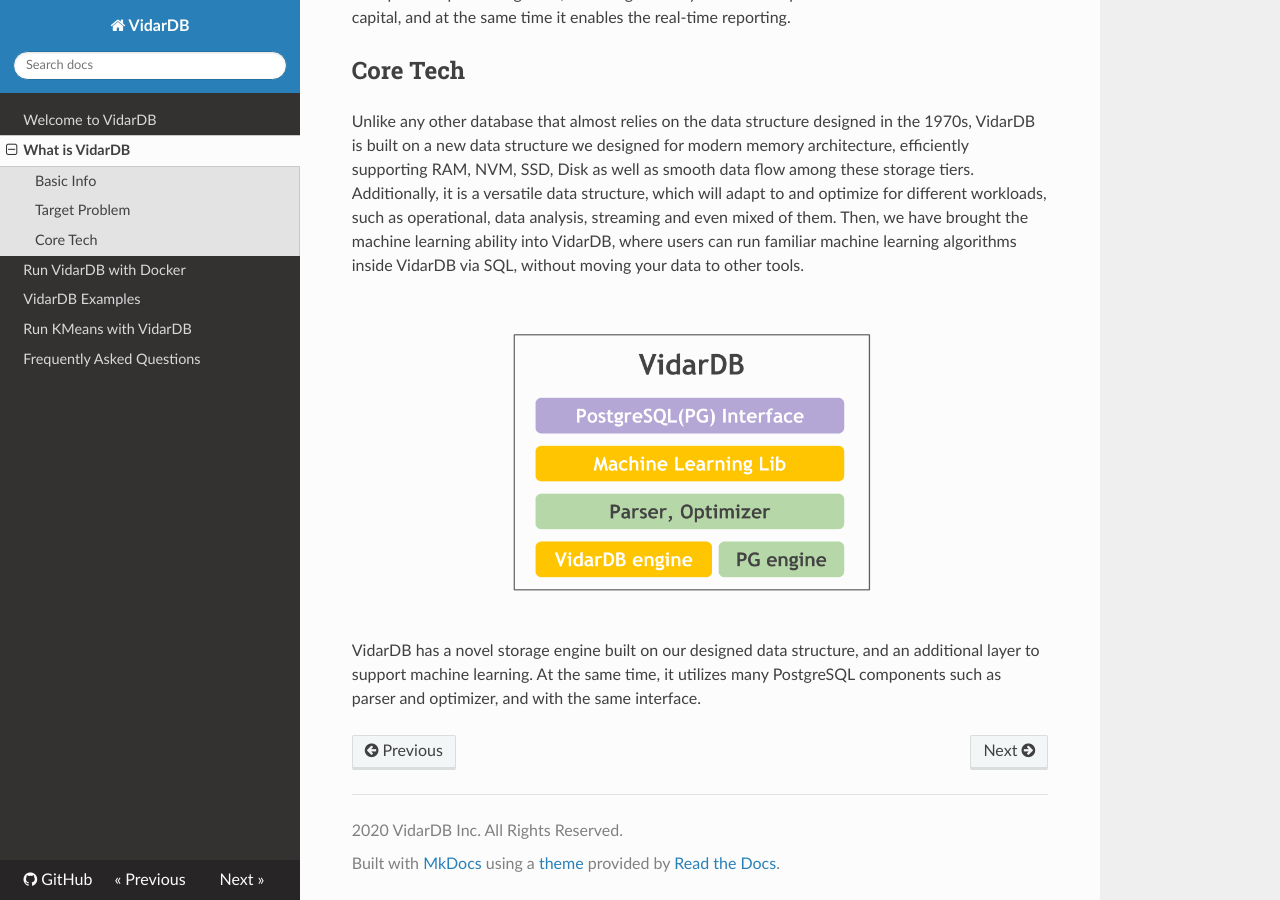
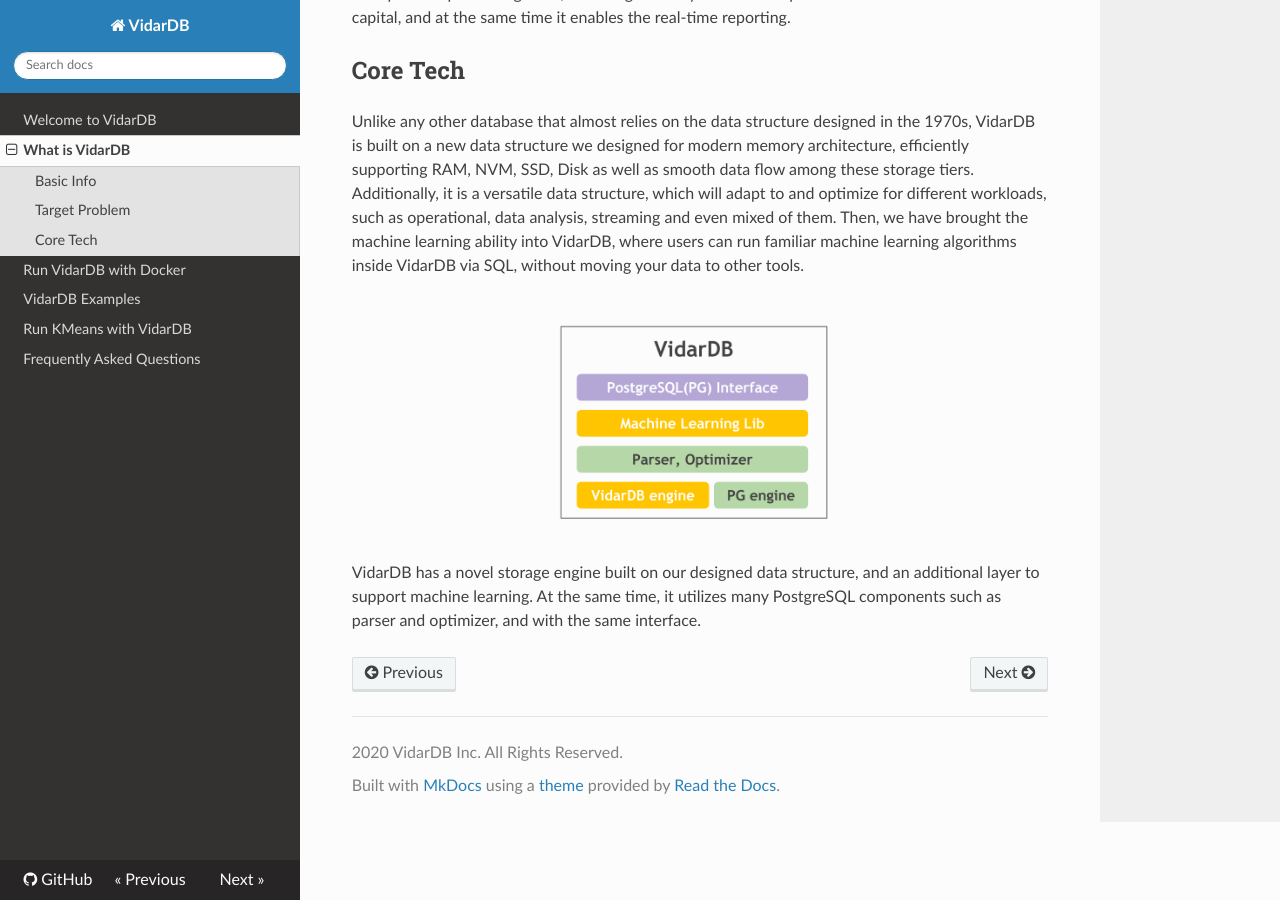
Before and after one commit to vidardb/docs, an MkDocs documentation site: the page built from docs/what_is_vidarDB.md, in a window 1280 px wide and 900 px high, scrolled down 674 px. Built offline with MkDocs 1.6.1, drawn with Linux system fonts in a browser that asks for light colours; nearby versions of some CDN libraries.

Commit message:
Update what_is_vidarDB.md

```diff
--- a/docs/what_is_vidarDB.md
+++ b/docs/what_is_vidarDB.md
@@ -13,6 +13,6 @@
 ## Core Tech
 Unlike any other database that almost relies on the data structure designed in the 1970s, VidarDB is built on a new data structure we designed for modern memory architecture, efficiently supporting RAM, NVM, SSD, Disk as well as smooth data flow among these storage tiers. Additionally, it is a versatile data structure, which will adapt to and optimize for different workloads, such as operational, data analysis, streaming and even mixed of them. Then, we have brought the machine learning ability into VidarDB, where users can run familiar machine learning algorithms inside VidarDB via SQL, without moving your data to other tools.
 
-<img src="../img/vidardb_arch.png" alt="drawing" width="80%" height="80%" style="display: block; margin-left: auto; margin-right: auto;"/>
+<img src="../img/vidardb_arch.png" alt="drawing" width="60%" height="60%" style="display: block; margin-left: auto; margin-right: auto;"/>
 
 VidarDB has a novel storage engine built on our designed data structure, and an additional layer to support machine learning. At the same time, it utilizes many PostgreSQL components such as parser and optimizer, and with the same interface.
```
